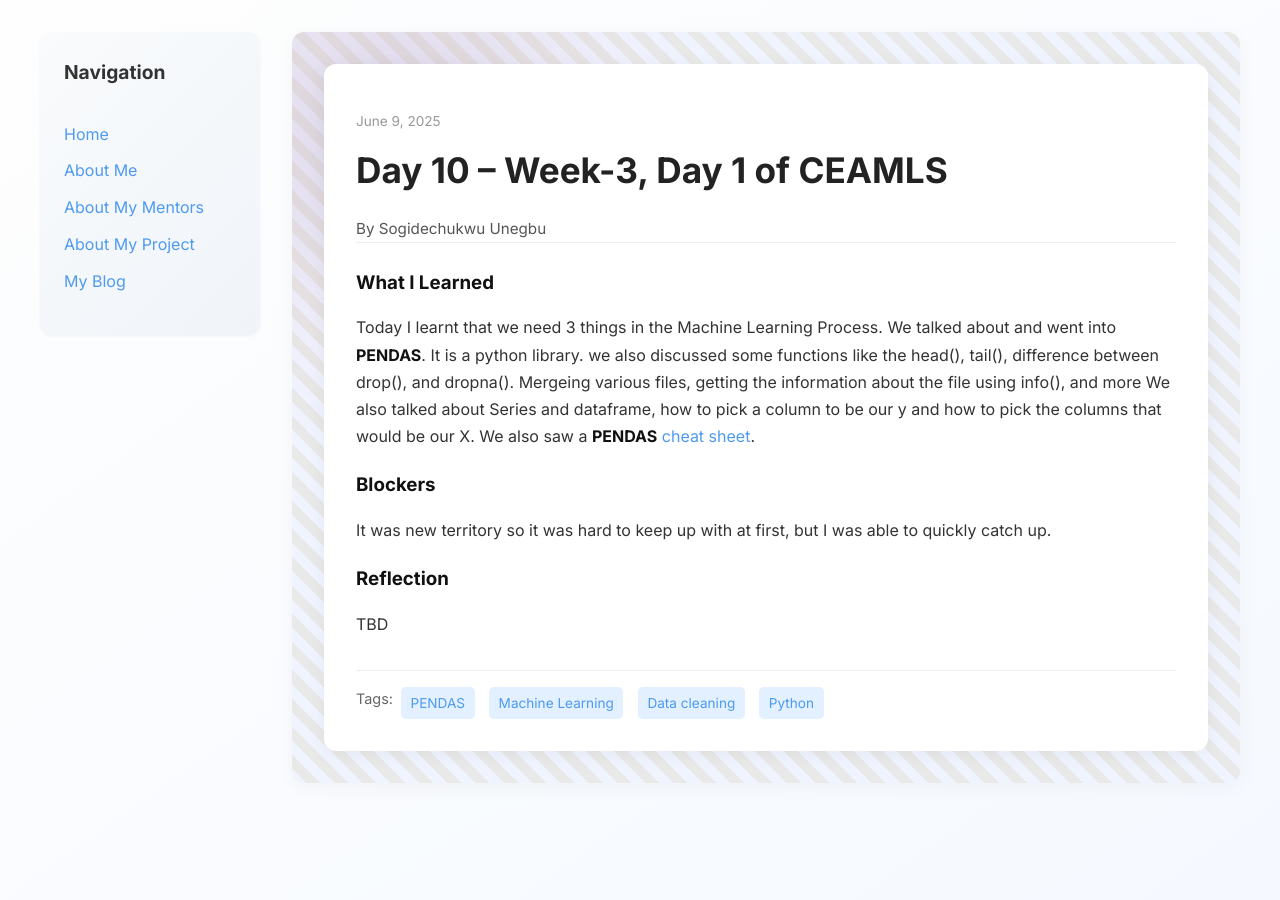
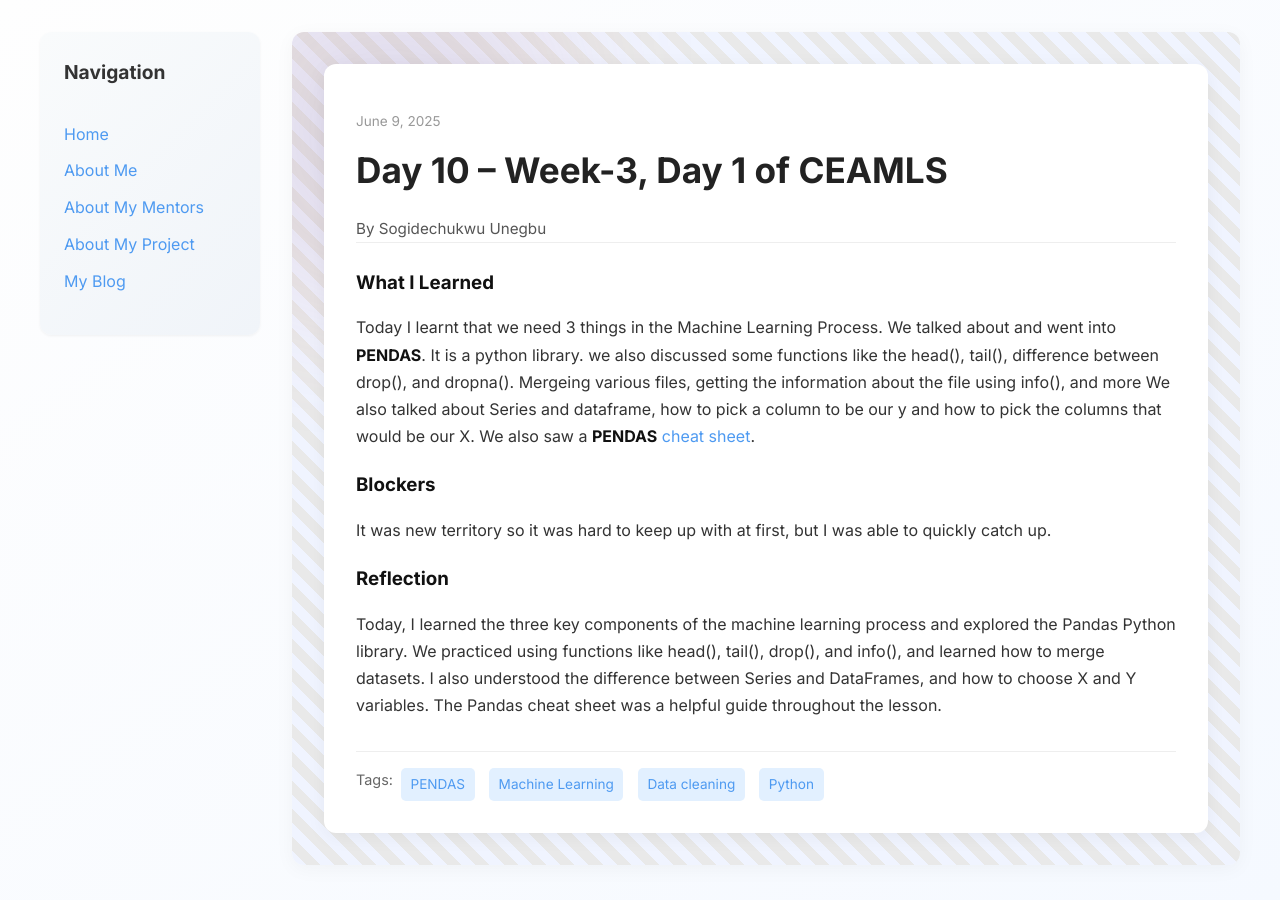
Before and after one commit to UnegbuSogidechukwu/UnegbuSogidechukwu.github.io, a Jekyll site: the page built from _posts/2025-06-09-day-10.md, in a window 1280 px wide. Built offline with Jekyll 4.4.1, drawn with Linux system fonts in a browser that asks for light colours.

Commit message:
Update 2025-06-09-day-10.md

```diff
--- a/_posts/2025-06-09-day-10.md
+++ b/_posts/2025-06-09-day-10.md
@@ -14,7 +14,5 @@ blockers: |
   It was new territory so it was hard to keep up with at first, but I was able to quickly catch up.
 
 reflection: |
-
-   TBD
-
+   Today, I learned the three key components of the machine learning process and explored the Pandas Python library. We practiced using functions like head(), tail(), drop(), and info(), and learned how to merge datasets. I also understood the difference between Series and DataFrames, and how to choose X and Y variables. The Pandas cheat sheet was a helpful guide throughout the lesson.
 ---
```
